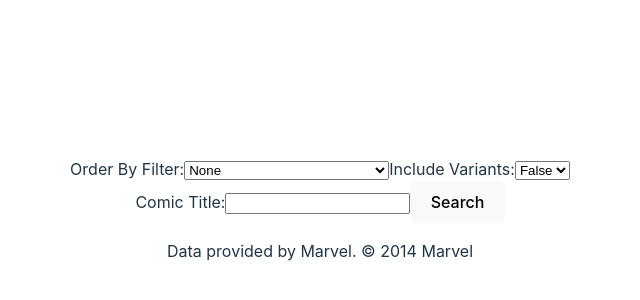
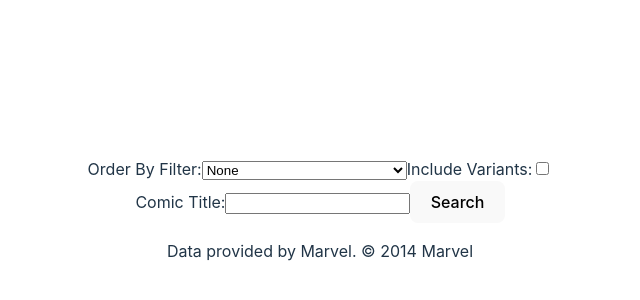
Before and after one commit to TylerMetz/SummersMarch1994, a React (Vite) app in the folder marvel-api-app/: page / in a window 1280 px wide. Shown: the part 182-482 px from the top of the page, without its empty margins (320-960 px from the left). Built offline with nearby package versions, Linux system fonts and the light colour scheme.

Commit message:
checkbox

```diff
--- a/marvel-api-app/src/components/CharacterForm/Filter/ComicSearchFilters.tsx
+++ b/marvel-api-app/src/components/CharacterForm/Filter/ComicSearchFilters.tsx
@@ -17,7 +17,8 @@ const ComicSearchFilters = ({ onFilterChange }: ComicSearchFiltersProps) => {
     });
   };
 
-  const handleIncludeVariantsChange = (includeVariants: boolean) => {
+  const handleIncludeVariantsChange = () => {
+    const includeVariants = !selectedIncludeVariants;
     setSelectedIncludeVariants(includeVariants);
     onFilterChange({
       orderBy: selectedOrderBy,
@@ -46,13 +47,11 @@ const ComicSearchFilters = ({ onFilterChange }: ComicSearchFiltersProps) => {
       </label>
       <label>
         Include Variants:
-        <select
-          value={selectedIncludeVariants.toString()}
-          onChange={(e) => handleIncludeVariantsChange(e.target.value === 'true')}
-        >
-          <option value={'true'}>True</option>
-          <option value={'false'}>False</option>
-        </select>
+        <input
+          type="checkbox"
+          checked={selectedIncludeVariants}
+          onChange={handleIncludeVariantsChange}
+        />
       </label>
     </div>
   );
```
